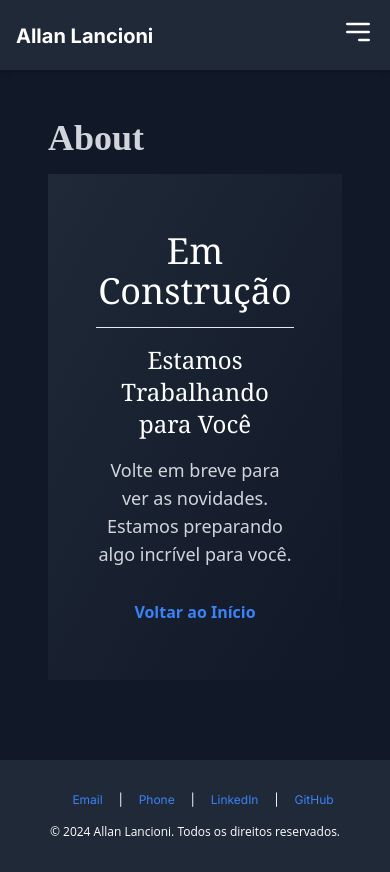
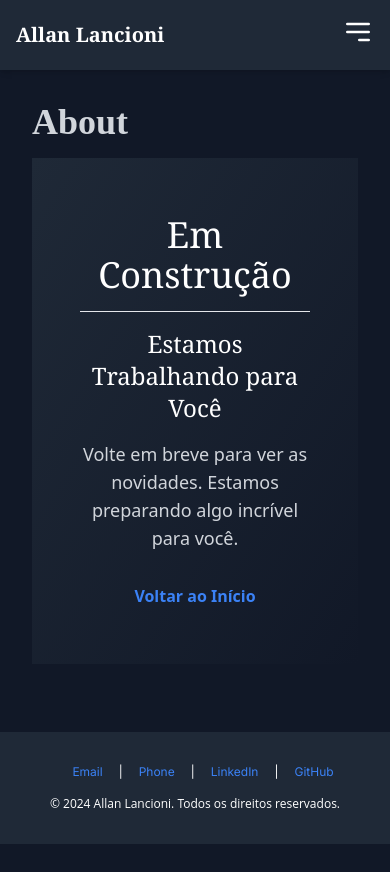
Before and after one commit to allan-lancioni/website, a Next.js app: page /about in a window 390 px wide. After the commit the page ends 844 px from the top, so only its background shows below. Built offline with nearby package versions, Linux system fonts and the light colour scheme.

Commit message:
bugfix: menu mobile opening and fix transitions

```diff
--- a/src/app/(app-routes)/about/page.tsx
+++ b/src/app/(app-routes)/about/page.tsx
@@ -3,10 +3,10 @@ import UnderConstruction from '@/components/UnderConstruction'
 
 const Home: React.FC = () => {
   return (
-    <div className="container mx-auto p-4">
+    <>
       <h1 className="text-4xl font-bold mb-4">About</h1>
       <UnderConstruction />
-    </div>
+    </>
   )
 }
 
--- a/src/app/(app-routes)/blog/page.tsx
+++ b/src/app/(app-routes)/blog/page.tsx
@@ -3,13 +3,10 @@ import React from 'react'
 
 const Home: React.FC = () => {
   return (
-      <div className="container mx-auto p-4">
-        <h1 className="text-4xl font-bold mb-4">
-          Blog
-        </h1>
-        <UnderConstruction />
-
-      </div>
+    <>
+      <h1 className="text-4xl font-bold mb-4">Blog</h1>
+      <UnderConstruction />
+    </>
   )
 }
 
--- a/src/app/(app-routes)/contact/page.tsx
+++ b/src/app/(app-routes)/contact/page.tsx
@@ -2,7 +2,7 @@ import React from 'react'
 
 const Home: React.FC = () => {
   return (
-    <div className="container mx-auto p-4">
+    <>
       <div className="bg-gray-800 p-6 rounded-lg shadow-lg w-full max-w-lg">
         <h2 className="text-2xl font-semibold text-gray-100 mb-4">Contact</h2>
         <div className="text-lg text-gray-300">
@@ -42,7 +42,7 @@ const Home: React.FC = () => {
           </p>
         </div>
       </div>
-    </div>
+    </>
   )
 }
 
--- a/src/app/(app-routes)/home/Hero.tsx
+++ b/src/app/(app-routes)/home/Hero.tsx
@@ -4,7 +4,7 @@ const Hero = () => {
   return (
     <section
       id="hero"
-      className=" relative flex flex-col items-center justify-center h-[calc(100vh-8rem)] p-12 text-center bg-gradient-to-br from-gray-800 to-gray-900 rounded-md"
+      className="relative flex flex-col items-center justify-center h-[calc(100vh-8rem)] p-12 text-center bg-gradient-to-br from-gray-800 to-gray-900 rounded-md"
     >
       <div className="decorative-lines absolute w-full h-full pointer-events-none z-0"></div>
       <div className="relative z-10">
--- a/src/app/(app-routes)/portfolio/page.tsx
+++ b/src/app/(app-routes)/portfolio/page.tsx
@@ -3,10 +3,11 @@ import React from 'react'
 
 const Home: React.FC = () => {
   return (
-    <div className="container mx-auto p-4">
+    <>
       <h1 className="text-4xl font-bold mb-4">Portfolio</h1>
       <UnderConstruction />
-    </div>  )
+    </>
+  )
 }
 
 export default Home
--- a/src/app/globals.css
+++ b/src/app/globals.css
@@ -53,3 +53,8 @@ p {
   left: calc(50% + 100px);
   transform: translateX(-50%);
 }
+
+
+#open-menu-icon.open {
+  transform: rotate(90deg);
+}
--- a/src/components/Header.tsx
+++ b/src/components/Header.tsx
@@ -10,14 +10,14 @@ const Header = () => {
 
   useEffect(() => {
     const handleScroll = () => {
-      if (window.scrollY > lastScrollY) {
+      setIsScrolled(window.scrollY > 100)
+      setLastScrollY(window.scrollY)
+
+      if (isScrolled && window.scrollY > lastScrollY) {
         document.getElementById('header')?.classList.add('hidden-header')
       } else {
         document.getElementById('header')?.classList.remove('hidden-header')
       }
-
-      setLastScrollY(window.scrollY)
-      setIsScrolled(window.scrollY > 100)
     }
 
     window.addEventListener('scroll', handleScroll)
@@ -41,27 +41,28 @@ const Header = () => {
       className="bg-gray-800 text-white p-4 shadow-md top-0 left-0 right-0 z-50 transition-transform duration-300"
     >
       <nav className="container mx-auto flex justify-between items-center">
-        <div className="text-2xl font-bold">
-          <Link href="#" className="logo text-white text-xl font-bold transition-colors duration-300 hover:text-blue-400">
-            Allan Lancioni
-          </Link>
-        </div>
+        <Link
+          href="/"
+          className="font-serif text-white text-xl font-bold transition-colors duration-300 hover:text-blue-400"
+        >
+          Allan Lancioni
+        </Link>
         <div className="hidden md:flex space-x-6">
           {navItems.map(item => (
             <Link
               key={item.name}
               href={item.href}
-              className="nav-item relative font-semibold overflow-hidden text-white hover:text-blue-400 transition duration-300"
+              className="nav-item relative overflow-hidden text-white hover:text-blue-400 transition duration-300"
             >
               {item.name}
             </Link>
           ))}
         </div>
         <div className="md:hidden">
-          <button id="menu-btn" className="text-white focus:outline-none">
+          <button id="menu-btn" className={`text-white focus:outline-none transition-all duration-300 ease-out ${isMenuOpen && 'rotate-90'}`} onClick={() => setIsMenuOpen(isOpen => !isOpen)}>
             <svg
               xmlns="http://www.w3.org/2000/svg"
-              className="h-8 w-8 menu-icon transition-transform duration-300"
+              className="h-8 w-8 menu-icon"
               fill="none"
               viewBox="0 0 24 24"
               stroke="currentColor"
@@ -76,8 +77,7 @@ const Header = () => {
           </button>
         </div>
       </nav>
-      {isMenuOpen && (
-        <div className="md:hidden menu-items max-h-0 font-semibold overflow-hidden transition-max-height duration-300 ease-out">
+        <div className="md:hidden font-semibold overflow-hidden transition-all duration-300 ease-out" style={{ maxHeight: isMenuOpen ? 500 : 0 }}>
           {navItems.map(item => (
             <Link
               key={item.name}
@@ -88,7 +88,6 @@ const Header = () => {
             </Link>
           ))}
         </div>
-      )}
     </header>
   )
 }
```
